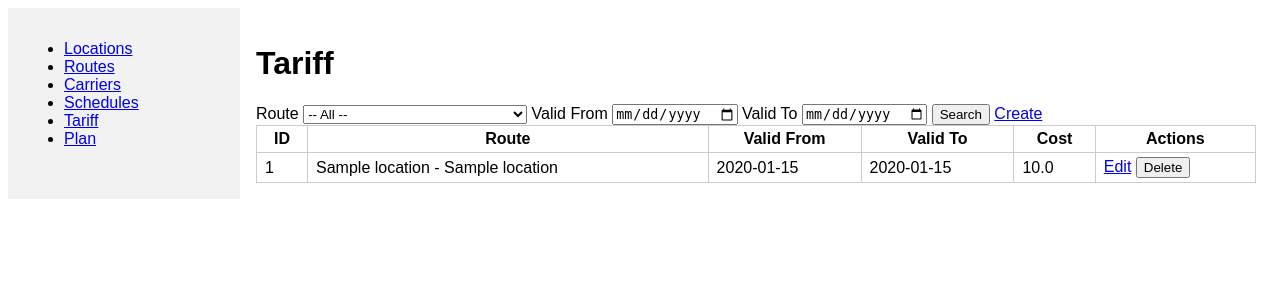
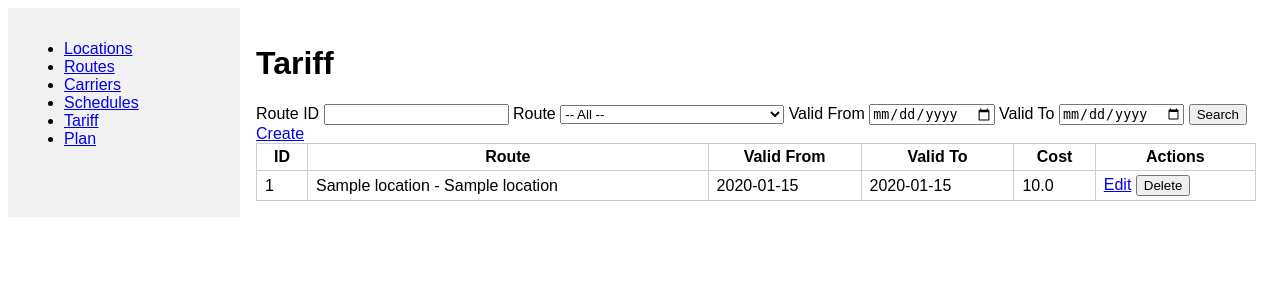
Before and after one commit to ha2va/ONAI_POC, a Flask app: page /tariffs/list in a window 1280 px wide. Shown: the top 300 px of the page. Run offline with Flask 3, Linux system fonts and the light colour scheme; tables that the repository leaves empty hold one stand-in row (values such as "Sample post").

Commit message:
Add route ID search and tariff ID display

```diff
--- a/app.py
+++ b/app.py
@@ -166,12 +166,15 @@
     return result
 
 
+def get_tariff_info(route_id, date_str):
+    """Return tariff id and cost for a route on a specific date."""
+    return query_db(
+        "SELECT id, cost FROM Tariff WHERE route_id=? AND date(?) BETWEEN valid_from AND valid_to",
+        [route_id, date_str], one=True)
+
 def get_tariff_cost(route_id, date_str):
-    """Return the tariff cost for a route on a specific date."""
-    row = query_db(
-        "SELECT cost FROM Tariff WHERE route_id=? AND date(?) BETWEEN valid_from AND valid_to",
-        [route_id, date_str], one=True)
-    return row['cost'] if row else None
+    info = get_tariff_info(route_id, date_str)
+    return info['cost'] if info else None
 
 
 def recommend_plans(origin_id, dest_id, start_date, end_date):
@@ -184,27 +187,32 @@
         date = start_dt
         last_start = end_dt - timedelta(days=plan['total_lead_time'])
         best_costs = None
+        best_ids = None
         while date <= last_start:
             total = 0
             costs = []
+            ids = []
             valid = True
             for r in plan['routes']:
-                cost = get_tariff_cost(r['id'], date.strftime('%Y-%m-%d'))
-                if cost is None:
+                info = get_tariff_info(r['id'], date.strftime('%Y-%m-%d'))
+                if info is None:
                     valid = False
                     break
-                costs.append(cost)
-                total += cost
+                costs.append(info['cost'])
+                ids.append(info['id'])
+                total += info['cost']
             if valid and (best_cost is None or total < best_cost):
                 best_cost = total
                 best_date = date
                 best_costs = costs
+                best_ids = ids
             date += timedelta(days=1)
         plan['total_cost'] = best_cost
         plan['recommended_start'] = best_date.strftime('%Y-%m-%d') if best_date else None
         if best_costs:
-            for r, c in zip(plan['routes'], best_costs):
+            for r, c, tid in zip(plan['routes'], best_costs, best_ids):
                 r['tariff_cost'] = c
+                r['tariff_id'] = tid
     return plans
 
 
@@ -393,9 +401,10 @@
         "LEFT JOIN Location d ON r.destination_id=d.id WHERE 1=1"
     )
     params = []
-    if request.args.get('route_id'):
+    route_id = request.args.get('route_id') or request.args.get('route_select')
+    if route_id:
         base_query += " AND t.route_id=?"
-        params.append(request.args['route_id'])
+        params.append(route_id)
     if request.args.get('valid_from'):
         base_query += " AND t.valid_from >= ?"
         params.append(request.args['valid_from'])
--- a/templates/plan.html
+++ b/templates/plan.html
@@ -29,7 +29,7 @@
         <h3>Plan {{ loop.index }} - Routes: {{ plan.routes|length }}, Recommended Start: {{ plan.recommended_start }}, Cost Sum: {{ plan.total_cost }}, Lead Time Sum: {{ plan.total_lead_time }}</h3>
         <table>
             <tr>
-                <th>#</th><th>ID</th><th>Origin</th><th>Destination</th><th>Cost</th><th>Lead Time</th>
+                <th>#</th><th>ID</th><th>Origin</th><th>Destination</th><th>Tariff ID</th><th>Cost</th><th>Lead Time</th>
             </tr>
             {% for r in plan.routes %}
             <tr>
@@ -37,6 +37,7 @@
                 <td>{{ r['id'] }}</td>
                 <td>{{ r['origin_name'] }}</td>
                 <td>{{ r['destination_name'] }}</td>
+                <td>{{ r['tariff_id'] }}</td>
                 <td>{{ r['tariff_cost'] }}</td>
                 <td>{{ r['lead_time'] }}</td>
             </tr>
--- a/templates/tariffs.html
+++ b/templates/tariffs.html
@@ -2,11 +2,12 @@
 {% block content %}
 <h1>Tariff</h1>
 <form method="get">
+    Route ID <input type="number" name="route_id" value="{{ request.args.get('route_id','') }}">
     Route
-    <select name="route_id">
+    <select name="route_select">
         <option value="">-- All --</option>
         {% for r in routes %}
-            <option value="{{ r['id'] }}" {% if request.args.get('route_id') == r['id']|string %}selected{% endif %}>{{ r['origin_name'] }} - {{ r['destination_name'] }}</option>
+            <option value="{{ r['id'] }}" {% if request.args.get('route_select') == r['id']|string %}selected{% endif %}>{{ r['origin_name'] }} - {{ r['destination_name'] }}</option>
         {% endfor %}
     </select>
     Valid From <input type="date" name="valid_from" value="{{ request.args.get('valid_from','') }}">
```
